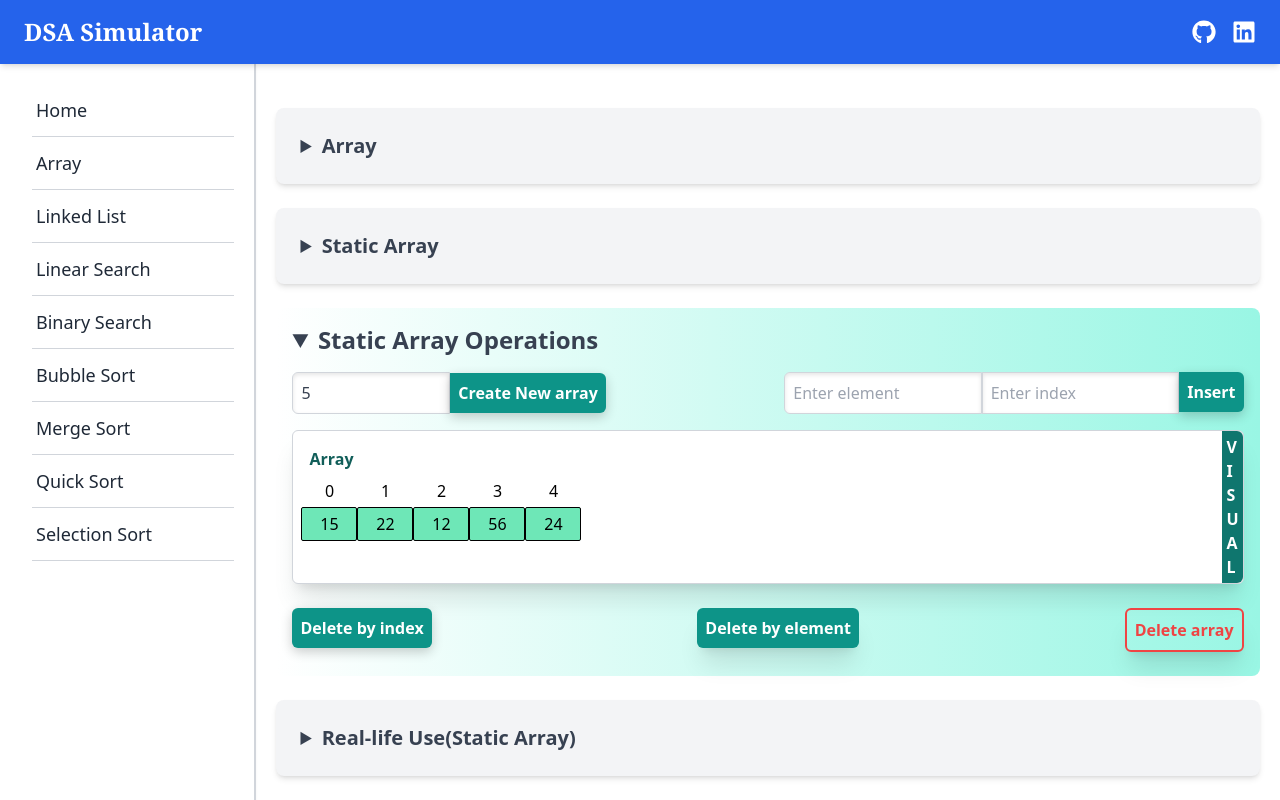
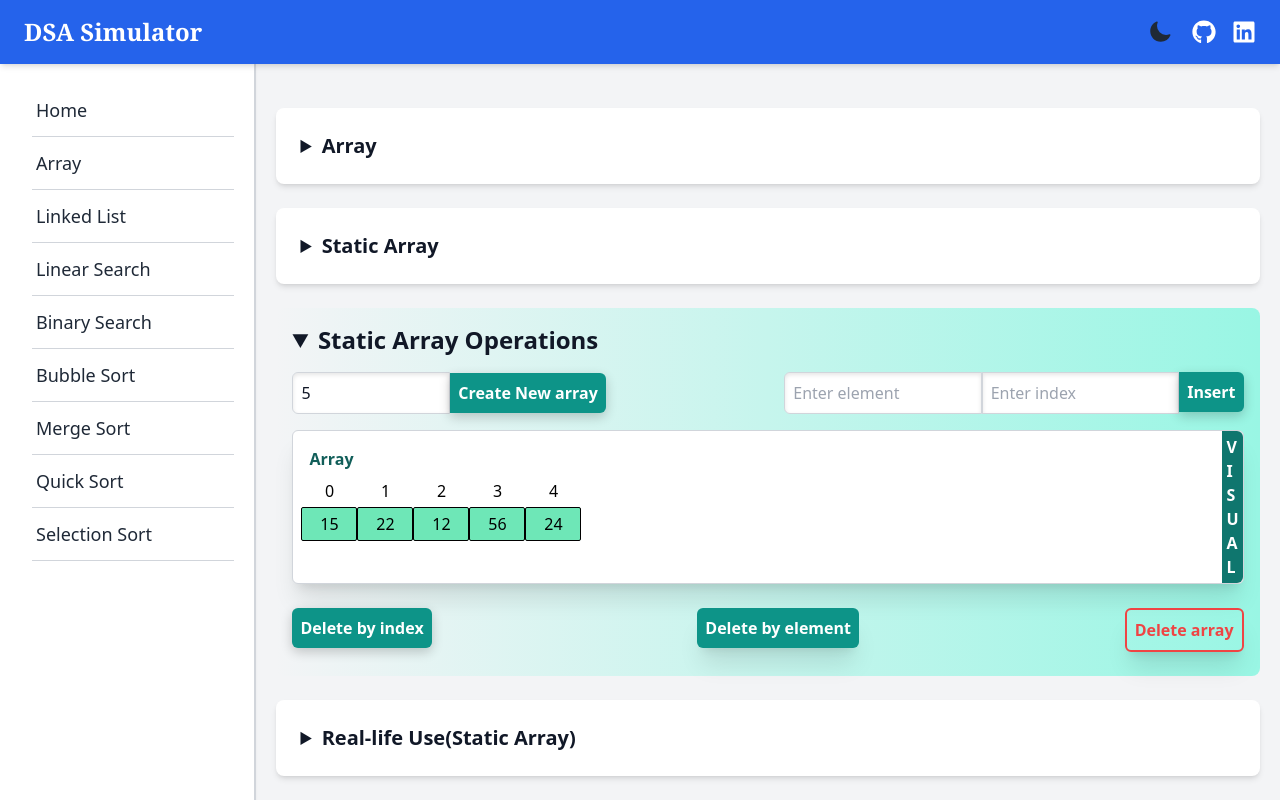
Before and after one commit to dipankar049/dsa-simulator, a React (Vite) app: page /arrayOp in a window 1280 px wide. Shown: the top 800 px of the page. Built offline with nearby package versions, Linux system fonts and the light colour scheme.

Commit message:
style: add theme toggler

```diff
--- a/package.json
+++ b/package.json
@@ -12,6 +12,7 @@
     "deploy": "gh-pages -d dist"
   },
   "dependencies": {
+    "@heroicons/react": "^2.2.0",
     "react": "^18.3.1",
     "react-burger-menu": "^3.1.0",
     "react-dom": "^18.3.1",
--- a/src/App.jsx
+++ b/src/App.jsx
@@ -55,7 +55,7 @@ function App() {
           <div className="w-full flex pt-16 sm:pt-12 lg:pt-16">
             <MenubarUn isOpen={sidebarOpen} closeSidebar={closeSidebar} />
 
-            <div className="w-full md:ml-[20%]">
+            <div className="w-full bg-gray-100 dark:bg-gray-900 text-gray-900 dark:text-gray-100  md:ml-[20%]">
               <Routes>
                 <Route path="/" element={<HomePage language={language} />} />
                 <Route path="/arrayOp" element={<><StaticArrayOperations /><DynamicArrayOperations /></>} />
--- a/src/components/Header.jsx
+++ b/src/components/Header.jsx
@@ -1,12 +1,18 @@
-import React, { useState } from "react";
+import React, { useContext, useState } from "react";
 import { Link } from "react-router-dom";
 import { FaGithub, FaLinkedin } from "react-icons/fa";
+import { SunIcon, MoonIcon } from "@heroicons/react/24/solid";
+import { ThemeContext } from "../context/ThemeContext";
 
 export default function Header({ toggleSidebar, isSidebarOpen }) {
   const [menuOpen, setMenuOpen] = useState(false);
+  const { theme, updateTheme } = useContext(ThemeContext);
+  const toggleTheme = () => {
+    updateTheme(theme === "light" ? "dark" : "light");
+  };
 
   return (
-    <header className="fixed w-full h-16 bg-blue-600 text-white flex items-center px-6 shadow-md z-20">
+    <header className="fixed w-full h-16 bg-blue-600 dark:bg-blue-950 text-white flex items-center px-6 shadow-md z-20">
       {/* Hamburger menu - visible on small screens */}
       <button
         className="md:hidden mr-4 text-2xl"
@@ -22,6 +28,17 @@ export default function Header({ toggleSidebar, isSidebarOpen }) {
 
       {/* Right icons */}
       <div className="ml-auto flex gap-4 items-center">
+        <button
+          onClick={toggleTheme}
+          className="p-1 rounded-full text-xl"
+          title="Toggle Theme"
+        >
+          {theme === "dark" ? (
+            <SunIcon className="w-8 h-8 text-yellow-400" />
+          ) : (
+            <MoonIcon className="w-6 h-6 text-gray-800" />
+          )}
+        </button>
         <a href="https://github.com/dipankar049" target="_blank" rel="noopener noreferrer">
           <FaGithub className="text-2xl hover:text-gray-300" />
         </a>
--- a/src/components/MenubarUn.jsx
+++ b/src/components/MenubarUn.jsx
@@ -45,7 +45,7 @@ const MenuItem = ({ label, to, onClick }) => (
   <>
     <Link
       to={to}
-      className="block w-full p-2 pl-4 text-gray-800 rounded-r-3xl rounded-l-md hover:text-xl hover:font-bold hover:text-blue-600 dark:hover:text-blue-600 transition-all duration-200 ease-in-out"
+      className="block w-full p-2 pl-4 text-gray-800 dark:text-white rounded-r-3xl rounded-l-md hover:text-xl hover:font-bold hover:text-blue-600 dark:hover:text-blue-600 transition-all duration-200 ease-in-out"
       onClick={onClick}
     >
       {label}
--- a/src/components/TopicCard.jsx
+++ b/src/components/TopicCard.jsx
@@ -10,22 +10,26 @@ const TopicCard = ({ topicName }) => {
     return <p className="text-red-500">Topic not found.</p>;
   }
 
+  // const cardTheme = theme === "light" ? 'bg-white text-gray-900' : 'bg-gray-800 text-gray-100';
+  // const subTextTheme = theme === "light" ? 'text-gray-700' : 'text-gray-400';
+
   return (
     <details
-      className={`my-6 p-4 sm:p-5 md:p-6 ${theme === 'dark' ? 'bg-gray-600' : 'bg-gray-100'} rounded-lg shadow-md`}
+      // className={`my-6 p-4 sm:p-5 md:p-6 ${theme === 'dark' ? 'bg-gray-600' : 'bg-gray-100'} rounded-lg shadow-md`}
+      className={`my-6 p-4 sm:p-5 md:p-6 bg-white dark:bg-gray-800 text-gray-900 dark:text-gray-100 rounded-lg shadow-md`}
     >
       <summary className="text-base sm:text-lg md:text-xl font-semibold cursor-pointer">
         {topic.title}
       </summary>
 
       <p
-        className="mt-2 text-sm sm:text-base md:text-lg"
+        className="mt-2 text-gray-700	dark:text-gray-200 text-sm sm:text-base md:text-lg"
         dangerouslySetInnerHTML={{ __html: topic.definition }}
       />
 
       <h3 className="text-base sm:text-lg md:text-xl font-semibold mt-4">Example</h3>
 
-      <pre className="bg-gray-800 text-white p-3 sm:p-4 text-xs sm:text-sm md:text-base rounded-md whitespace-pre-wrap mt-2">
+      <pre className="bg-gray-800 dark:bg-gray-900 text-white p-3 sm:p-4 text-xs sm:text-sm md:text-base rounded-md whitespace-pre-wrap mt-2">
         {topic.exampleCode}
       </pre>
     </details>
--- a/src/context/ThemeContext.jsx
+++ b/src/context/ThemeContext.jsx
@@ -4,12 +4,12 @@ const ThemeContext = createContext();
 
 const ThemeProvider = ({children}) => {
     const [theme, setTheme] = useState(() => {
-        return localStorage.getItem('theme') ||
+        return localStorage.getItem('dsa-simulator-theme') ||
             (window.matchMedia('(prefers-color-scheme: dark)').matches ? 'dark' : 'light');
     });
 
     useEffect(() => {
-        const storedTheme = localStorage.getItem('theme') || 'light';
+        const storedTheme = localStorage.getItem('dsa-simulator-theme') || 'light';
         if (storedTheme !== theme) {
             updateTheme(storedTheme);
         }
@@ -27,7 +27,7 @@ const ThemeProvider = ({children}) => {
         try {
             if (['light', 'dark'].includes(newTheme)) {
                 setTheme(newTheme);
-                localStorage.setItem('theme', newTheme);
+                localStorage.setItem('dsa-simulator-theme', newTheme);
             } else {
                 console.warn('Invalid theme:', newTheme);
             }
--- a/src/pages/HomePage.jsx
+++ b/src/pages/HomePage.jsx
@@ -9,17 +9,17 @@ export default function HomePage({language}) {
   const { theme } = useContext(ThemeContext);
 
   return (
-    <div className="w-full h-full flex flex-col items-center justify-center bg-white text-gray-800 dark:bg-gray-700 dark:text-white">
+    <div className="w-full h-[92vh] flex flex-col items-center justify-center bg-white text-gray-800 dark:bg-gray-700 dark:text-white">
     {/* <div className={`w-full h-full flex flex-col items-center justify-center ${
         theme === "dark" ? "bg-gray-800 text-white" : "bg-white text-gray-800"
       }`}> */}
       {/* Welcome Section */}
       <section className="w-4/5 max-w-4xl text-center py-10">
-        <h1 className="text-4xl font-bold text-blue-600">Welcome to DSA Visualizer "{ }"</h1>
+        <h1 className="text-4xl font-bold text-blue-600">Welcome to DSA Visualizer {"{ }"} </h1>
         <p className="mt-4 text-lg">
           Experience the magic of learning Data Structures and Algorithms with intuitive visualizations, practical examples, and interactive tools.
         </p>
-        {translate && <p>{translate.greeting}</p>}
+        {/* {translate && <p>{translate.greeting}</p>} */}
       </section>
 
       {/* Features Section */}
--- a/src/pages/StaticArrayOperations.jsx
+++ b/src/pages/StaticArrayOperations.jsx
@@ -177,8 +177,11 @@ const StaticArrayOperations = () => {
   };
 
   return (
-    <div className='p-2p bg-white text-gray-700
-                    dark:bg-gray-700 dark:text-white
+    // <div className='p-2p bg-white text-gray-700
+    //                 dark:bg-gray-700 dark:text-white
+    //                 md:text-base sm:text-sm text-xs'
+    // >
+    <div className='p-2p bg-gray-100 dark:bg-gray-900 text-gray-900 dark:text-gray-100
                     md:text-base sm:text-sm text-xs'
     >
 
```
Also changed, not shown: 1 other file (tests, documents, lock files or other folders).
